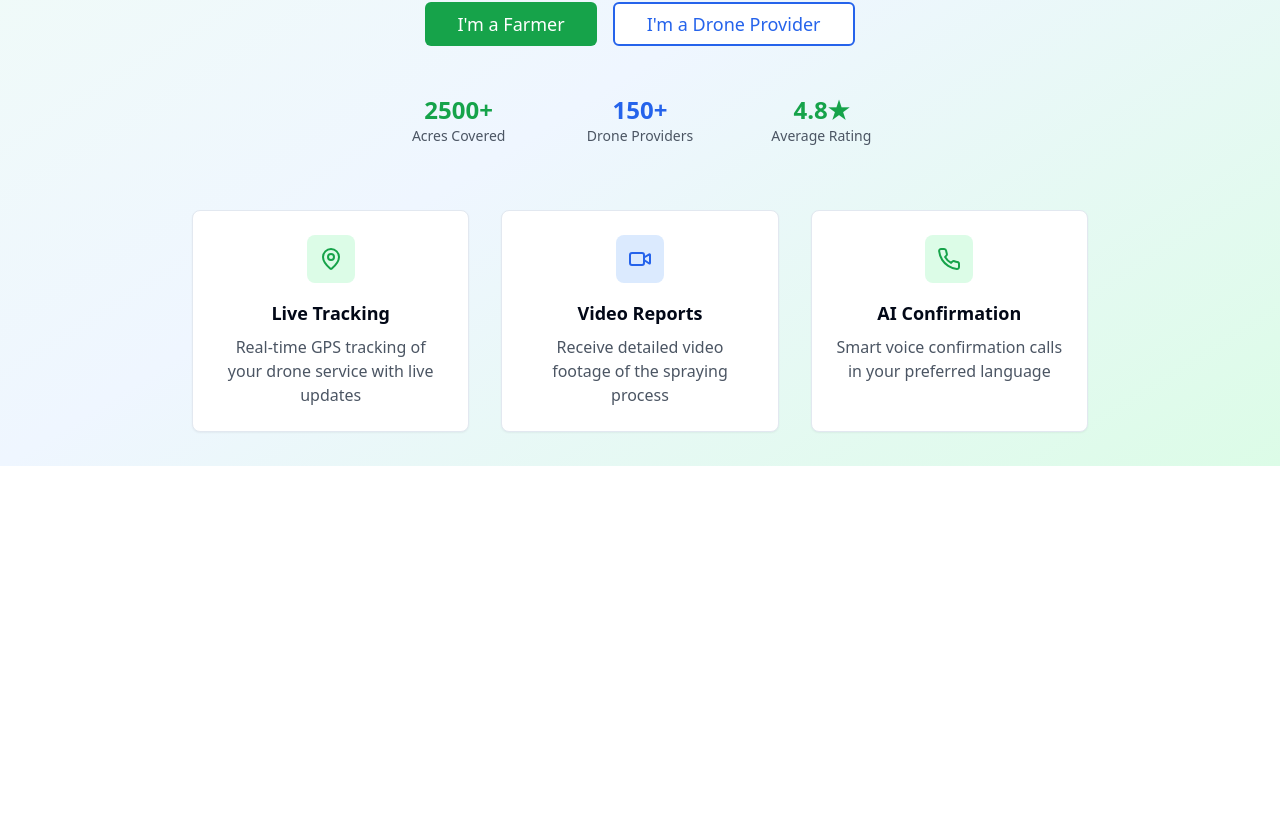
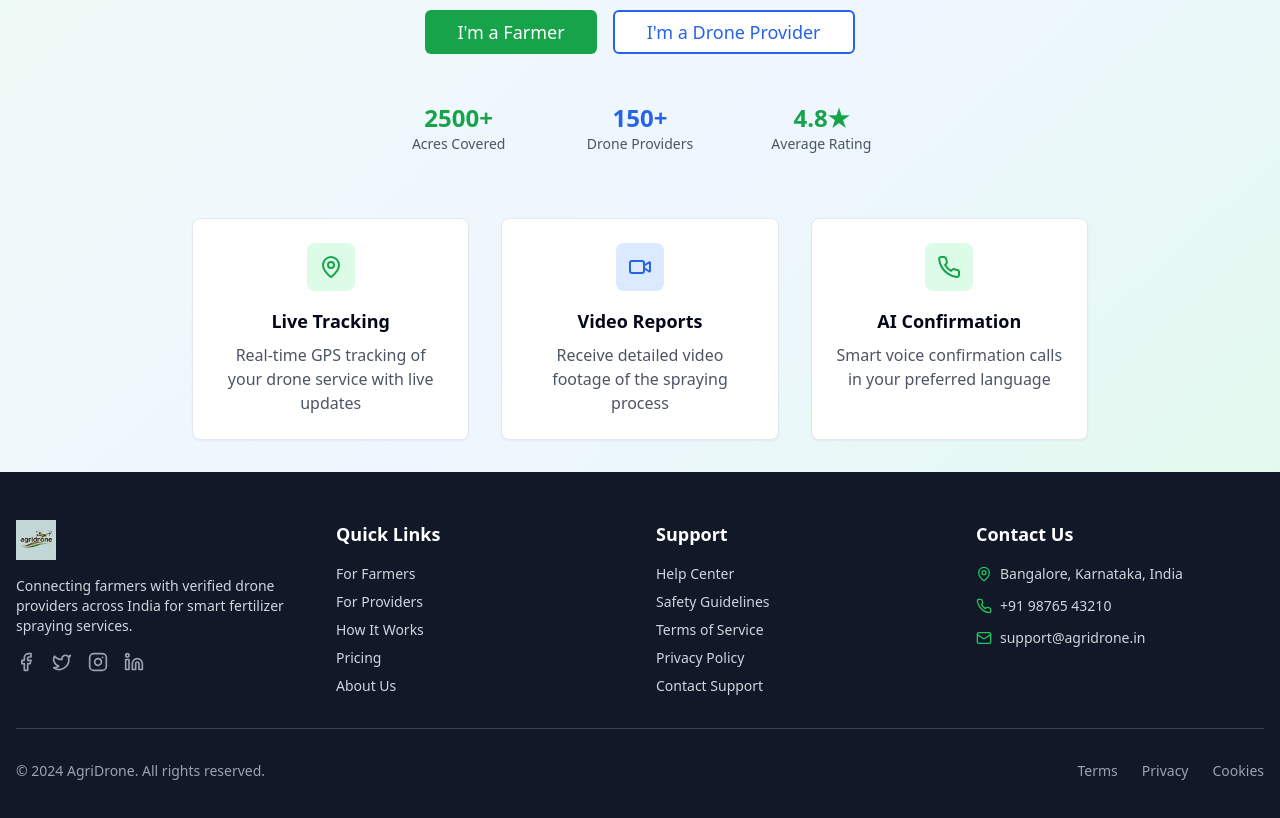
Before and after one commit to Krishna709576/agri-drone-buddy, a React (Vite) app: page / in a window 1280 px wide. Shown: the part 334-1152 px from the top of the page. Before the commit the page ends 800 px from the top, so only its background shows below. Built offline with nearby package versions, Linux system fonts and the light colour scheme.

Commit message:
Add logo and footer to the webpage
Adds the AgriDrone logo to the header and a basic footer to the index page.

```diff
--- /dev/null
+++ b/src/components/Footer.tsx
@@ -0,0 +1,92 @@
+
+import { Separator } from "@/components/ui/separator";
+import { MapPin, Phone, Mail, Facebook, Twitter, Instagram, Linkedin } from "lucide-react";
+
+const Footer = () => {
+  return (
+    <footer className="bg-gray-900 text-white">
+      <div className="container mx-auto px-4 py-12">
+        <div className="grid md:grid-cols-4 gap-8">
+          {/* Company Info */}
+          <div className="space-y-4">
+            <div className="flex items-center space-x-3">
+              <img
+                src="/lovable-uploads/ef04a1a0-8d4a-4127-9f84-f8e7af7d2adc.png"
+                alt="AgriDrone Logo"
+                className="h-10 w-auto"
+              />
+            </div>
+            <p className="text-gray-300 text-sm">
+              Connecting farmers with verified drone providers across India for smart fertilizer spraying services.
+            </p>
+            <div className="flex space-x-4">
+              <Facebook className="w-5 h-5 text-gray-400 hover:text-white cursor-pointer transition-colors" />
+              <Twitter className="w-5 h-5 text-gray-400 hover:text-white cursor-pointer transition-colors" />
+              <Instagram className="w-5 h-5 text-gray-400 hover:text-white cursor-pointer transition-colors" />
+              <Linkedin className="w-5 h-5 text-gray-400 hover:text-white cursor-pointer transition-colors" />
+            </div>
+          </div>
+
+          {/* Quick Links */}
+          <div className="space-y-4">
+            <h3 className="text-lg font-semibold">Quick Links</h3>
+            <ul className="space-y-2 text-sm">
+              <li><a href="#" className="text-gray-300 hover:text-white transition-colors">For Farmers</a></li>
+              <li><a href="#" className="text-gray-300 hover:text-white transition-colors">For Providers</a></li>
+              <li><a href="#" className="text-gray-300 hover:text-white transition-colors">How It Works</a></li>
+              <li><a href="#" className="text-gray-300 hover:text-white transition-colors">Pricing</a></li>
+              <li><a href="#" className="text-gray-300 hover:text-white transition-colors">About Us</a></li>
+            </ul>
+          </div>
+
+          {/* Support */}
+          <div className="space-y-4">
+            <h3 className="text-lg font-semibold">Support</h3>
+            <ul className="space-y-2 text-sm">
+              <li><a href="#" className="text-gray-300 hover:text-white transition-colors">Help Center</a></li>
+              <li><a href="#" className="text-gray-300 hover:text-white transition-colors">Safety Guidelines</a></li>
+              <li><a href="#" className="text-gray-300 hover:text-white transition-colors">Terms of Service</a></li>
+              <li><a href="#" className="text-gray-300 hover:text-white transition-colors">Privacy Policy</a></li>
+              <li><a href="#" className="text-gray-300 hover:text-white transition-colors">Contact Support</a></li>
+            </ul>
+          </div>
+
+          {/* Contact Info */}
+          <div className="space-y-4">
+            <h3 className="text-lg font-semibold">Contact Us</h3>
+            <div className="space-y-3 text-sm">
+              <div className="flex items-center space-x-2">
+                <MapPin className="w-4 h-4 text-green-500" />
+                <span className="text-gray-300">Bangalore, Karnataka, India</span>
+              </div>
+              <div className="flex items-center space-x-2">
+                <Phone className="w-4 h-4 text-green-500" />
+                <span className="text-gray-300">+91 98765 43210</span>
+              </div>
+              <div className="flex items-center space-x-2">
+                <Mail className="w-4 h-4 text-green-500" />
+                <span className="text-gray-300">support@agridrone.in</span>
+              </div>
+            </div>
+          </div>
+        </div>
+
+        <Separator className="my-8 bg-gray-700" />
+
+        {/* Bottom Bar */}
+        <div className="flex flex-col md:flex-row justify-between items-center space-y-4 md:space-y-0">
+          <p className="text-gray-400 text-sm">
+            © 2024 AgriDrone. All rights reserved.
+          </p>
+          <div className="flex space-x-6 text-sm">
+            <a href="#" className="text-gray-400 hover:text-white transition-colors">Terms</a>
+            <a href="#" className="text-gray-400 hover:text-white transition-colors">Privacy</a>
+            <a href="#" className="text-gray-400 hover:text-white transition-colors">Cookies</a>
+          </div>
+        </div>
+      </div>
+    </footer>
+  );
+};
+
+export default Footer;
--- a/src/pages/Index.tsx
+++ b/src/pages/Index.tsx
@@ -1,4 +1,3 @@
-
 import { useState } from "react";
 import { Button } from "@/components/ui/button";
 import { Card } from "@/components/ui/card";
@@ -9,6 +8,7 @@ import DroneProviderCard from "@/components/DroneProviderCard";
 import BookingModal from "@/components/BookingModal";
 import TrackingInterface from "@/components/TrackingInterface";
 import LanguageSelector from "@/components/LanguageSelector";
+import Footer from "@/components/Footer";
 
 const Index = () => {
   const [userType, setUserType] = useState<"farmer" | "provider" | null>(null);
@@ -57,7 +57,12 @@ const Index = () => {
   ];
 
   if (showTracking) {
-    return <TrackingInterface onBack={() => setShowTracking(false)} />;
+    return (
+      <div>
+        <TrackingInterface onBack={() => setShowTracking(false)} />
+        <Footer />
+      </div>
+    );
   }
 
   if (!userType) {
@@ -66,11 +71,12 @@ const Index = () => {
         <div className="container mx-auto px-4 py-8">
           {/* Header */}
           <div className="flex justify-between items-center mb-8">
-            <div className="flex items-center space-x-2">
-              <div className="w-8 h-8 bg-green-600 rounded-lg flex items-center justify-center">
-                <span className="text-white font-bold">AD</span>
-              </div>
-              <span className="text-xl font-bold text-gray-800">AgriDrone</span>
+            <div className="flex items-center space-x-3">
+              <img
+                src="/lovable-uploads/ef04a1a0-8d4a-4127-9f84-f8e7af7d2adc.png"
+                alt="AgriDrone Logo"
+                className="h-12 w-auto"
+              />
             </div>
             <LanguageSelector
               selectedLanguage={selectedLanguage}
@@ -152,6 +158,7 @@ const Index = () => {
             </Card>
           </div>
         </div>
+        <Footer />
       </div>
     );
   }
@@ -204,6 +211,7 @@ const Index = () => {
             </div>
           </Card>
         </div>
+        <Footer />
       </div>
     );
   }
@@ -264,6 +272,7 @@ const Index = () => {
           />
         )}
       </div>
+      <Footer />
     </div>
   );
 };
```
Also changed, not shown: public/lovable-uploads/ef04a1a0-8d4a-4127-9f84-f8e7af7d2adc.png (added).
